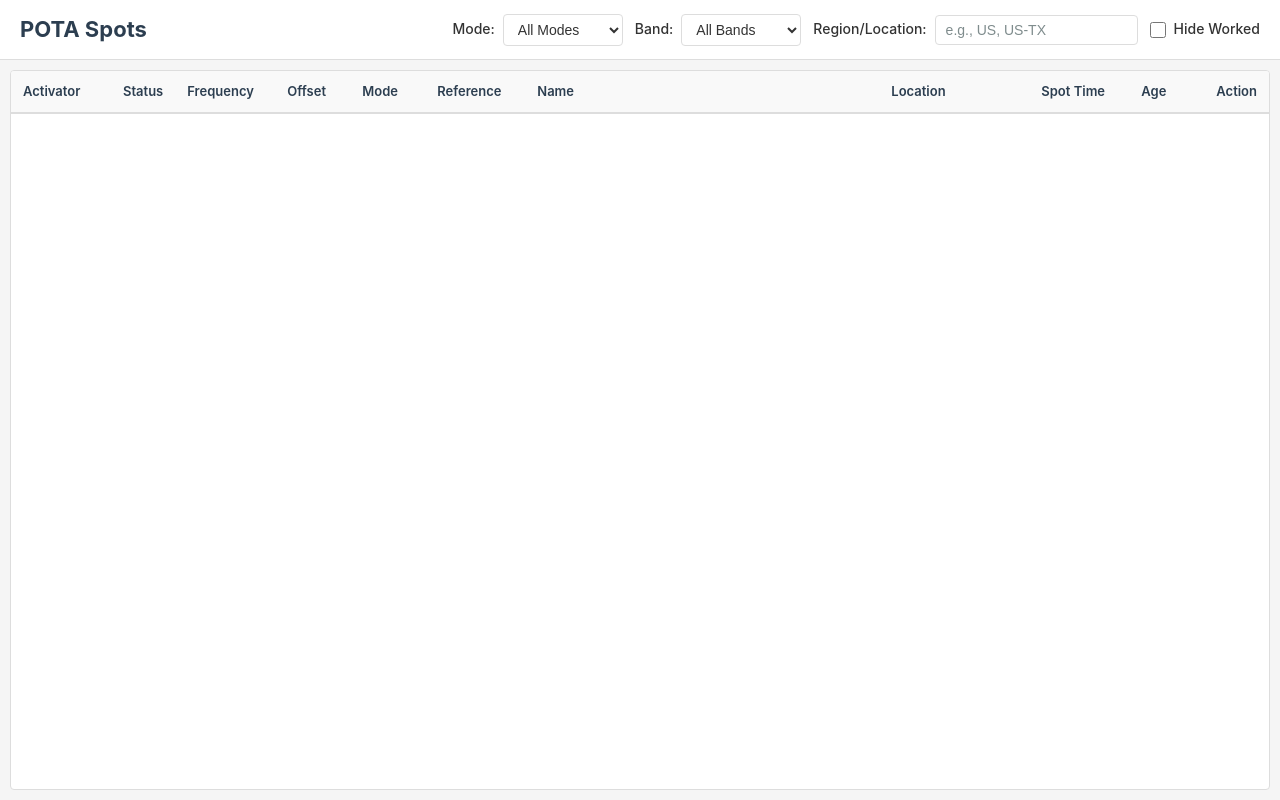
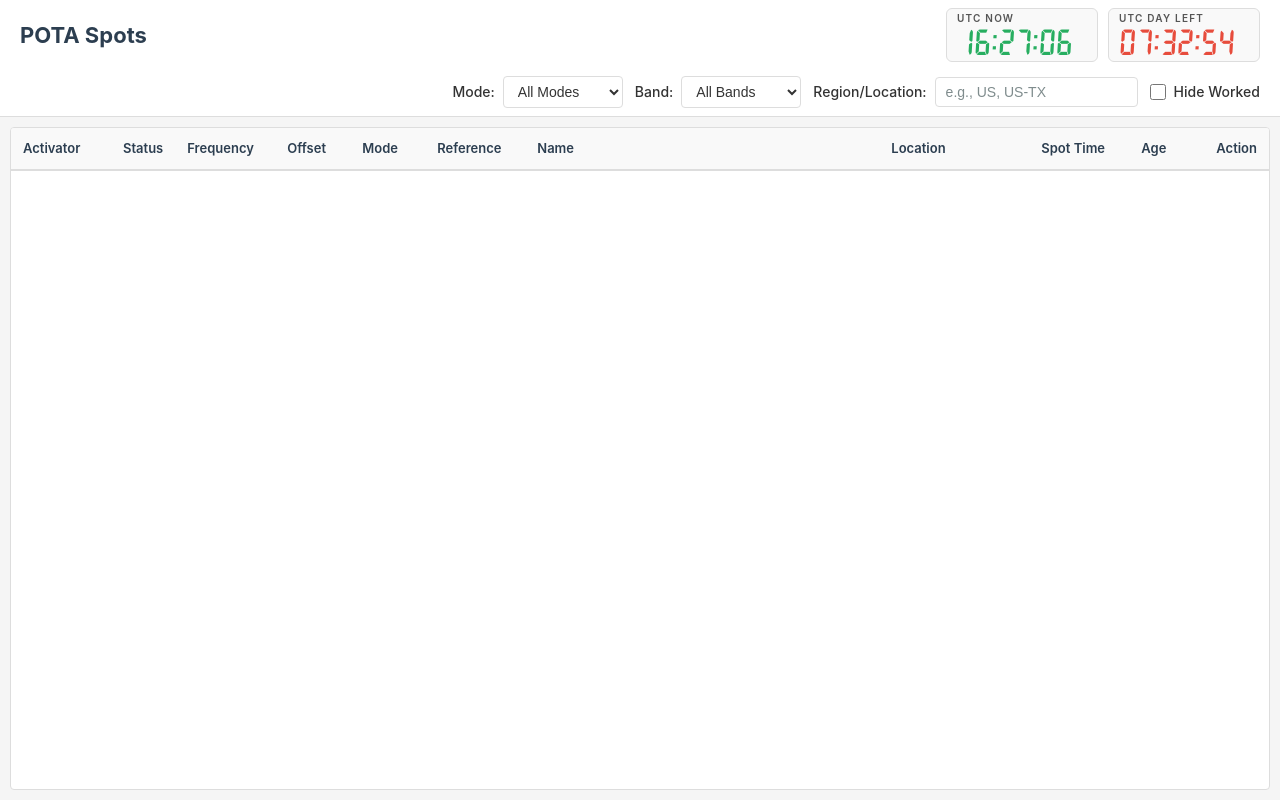
Before and after one commit to hitechwizard/wsjtx-relay, an Electron app: page electron/ui/pota-spots.html in a window 1280 px wide. Drawn offline with Linux system fonts and the light colour scheme; no server answers.

Commit message:
Add UTC Clocks on the POTA Spots page

```diff
--- a/electron/ui/pota-spots.html
+++ b/electron/ui/pota-spots.html
@@ -14,6 +14,16 @@
     <div class="pota-spots-wrapper">
       <div class="pota-spots-header">
         <h1>POTA Spots</h1>
+        <div class="pota-spots-clocks" aria-label="UTC clocks">
+          <div class="pota-clock-card pota-clock-card-current">
+            <div class="pota-clock-label">UTC NOW</div>
+            <div id="utcClockTime" class="pota-clock-value" aria-live="polite">--:--:--</div>
+          </div>
+          <div class="pota-clock-card pota-clock-card-remaining">
+            <div class="pota-clock-label">UTC DAY LEFT</div>
+            <div id="utcDayRemaining" class="pota-clock-value" aria-live="polite">--:--:--</div>
+          </div>
+        </div>
         <div class="pota-spots-controls">
           <div class="pota-filter-group">
             <label for="modeFilter">Mode:</label>
--- a/electron/ui/pota-spots.js
+++ b/electron/ui/pota-spots.js
@@ -16,6 +16,7 @@ class PotaSpotsManager {
     this.minUpdateIntervalMs = 60 * 1000; // 1 minute
     this.lastFetchTime = 0;
     this.autoRefreshTimer = null;
+    this.utcClockTimer = null;
     this.decodeSightingCleanupTimer = null;
     this.subscriptionDisposers = [];
     this.currentTxStatus = {
@@ -37,6 +38,7 @@ class PotaSpotsManager {
   async init() {
     this.setupEventListeners();
     this.setupThemeListener();
+    this.startUtcClock();
     await this.loadDecodeSightingSettings();
     this.loadPersistedDecodeSightings();
     await this.loadFilterState();
@@ -130,10 +132,56 @@ class PotaSpotsManager {
     }
 
     window.addEventListener('beforeunload', () => {
+      this.stopUtcClock();
       this.stopAutoRefresh();
       this.stopDecodeSightingCleanupTimer();
       this.disposeSubscriptions();
     });
+  }
+
+  startUtcClock() {
+    this.stopUtcClock();
+    this.updateUtcClockDisplay();
+    this.utcClockTimer = setInterval(() => {
+      this.updateUtcClockDisplay();
+    }, 1000);
+  }
+
+  stopUtcClock() {
+    if (this.utcClockTimer) {
+      clearInterval(this.utcClockTimer);
+      this.utcClockTimer = null;
+    }
+  }
+
+  formatHms(totalSeconds) {
+    const numericSeconds = Math.max(0, Math.floor(Number(totalSeconds) || 0));
+    const hours = Math.floor(numericSeconds / 3600);
+    const minutes = Math.floor((numericSeconds % 3600) / 60);
+    const seconds = numericSeconds % 60;
+    return `${String(hours).padStart(2, '0')}:${String(minutes).padStart(2, '0')}:${String(seconds).padStart(2, '0')}`;
+  }
+
+  updateUtcClockDisplay() {
+    const utcNowEl = document.getElementById('utcClockTime');
+    const utcRemainingEl = document.getElementById('utcDayRemaining');
+    if (!utcNowEl && !utcRemainingEl) {
+      return;
+    }
+
+    const now = new Date();
+    const utcNowSeconds =
+      now.getUTCHours() * 3600 + now.getUTCMinutes() * 60 + now.getUTCSeconds();
+    const utcDaySeconds = 24 * 3600;
+    const remainingSeconds = utcDaySeconds - utcNowSeconds;
+
+    if (utcNowEl) {
+      utcNowEl.textContent = this.formatHms(utcNowSeconds);
+    }
+
+    if (utcRemainingEl) {
+      utcRemainingEl.textContent = this.formatHms(remainingSeconds);
+    }
   }
 
   addSubscriptionDisposer(disposer) {
--- a/electron/ui/styles.css
+++ b/electron/ui/styles.css
@@ -1,6 +1,12 @@
 /* ============================================================================
    WSJT-X Relay Styles
    ============================================================================ */
+
+@font-face {
+  font-family: 'Seven Segment';
+  src: url('./fonts/7segment.ttf') format('truetype');
+  font-display: swap;
+}
 
 /* ============================================================================
    1. THEME VARIABLES
@@ -1625,7 +1631,7 @@ body.dark-theme .qso-pota-icon {
 .pota-spots-header {
   background-color: var(--bg-secondary);
   border-bottom: 1px solid var(--border-color);
-  padding: 12px 20px;
+  padding: 8px 20px;
   flex-shrink: 0;
   display: flex;
   align-items: center;
@@ -1639,6 +1645,57 @@ body.dark-theme .qso-pota-icon {
   font-size: 22px;
   color: var(--header-color);
   white-space: nowrap;
+}
+
+.pota-spots-clocks {
+  display: inline-flex;
+  align-items: stretch;
+  gap: 10px;
+  row-gap: 4px;
+  flex-wrap: wrap;
+}
+
+.pota-clock-card {
+  display: flex;
+  flex-direction: column;
+  align-items: flex-start;
+  justify-content: center;
+  gap: 2px;
+  padding: 1px 8px 1px 10px;
+  border-radius: 6px;
+  border: 1px solid var(--border-color);
+  background-color: var(--bg-tertiary);
+  min-width: 152px;
+}
+
+.pota-clock-label {
+  font-size: 10px;
+  font-weight: 600;
+  letter-spacing: 0.12em;
+  color: var(--text-secondary);
+  white-space: nowrap;
+}
+
+.pota-clock-value {
+  display: inline-block;
+  width: 8ch;
+  text-align: left;
+  font-size: 34px;
+  font-weight: 400;
+  line-height: 0.95;
+  letter-spacing: 0.03em;
+  font-family: 'Seven Segment', 'Monaco', 'Menlo', 'Ubuntu Mono', monospace;
+  font-variant-numeric: tabular-nums;
+  white-space: nowrap;
+  margin-right: 0;
+}
+
+.pota-clock-card-current .pota-clock-value {
+  color: var(--green);
+}
+
+.pota-clock-card-remaining .pota-clock-value {
+  color: var(--red);
 }
 
 .pota-spots-controls {
```
Also changed, not shown: electron/ui/fonts/7segment.ttf (added).
